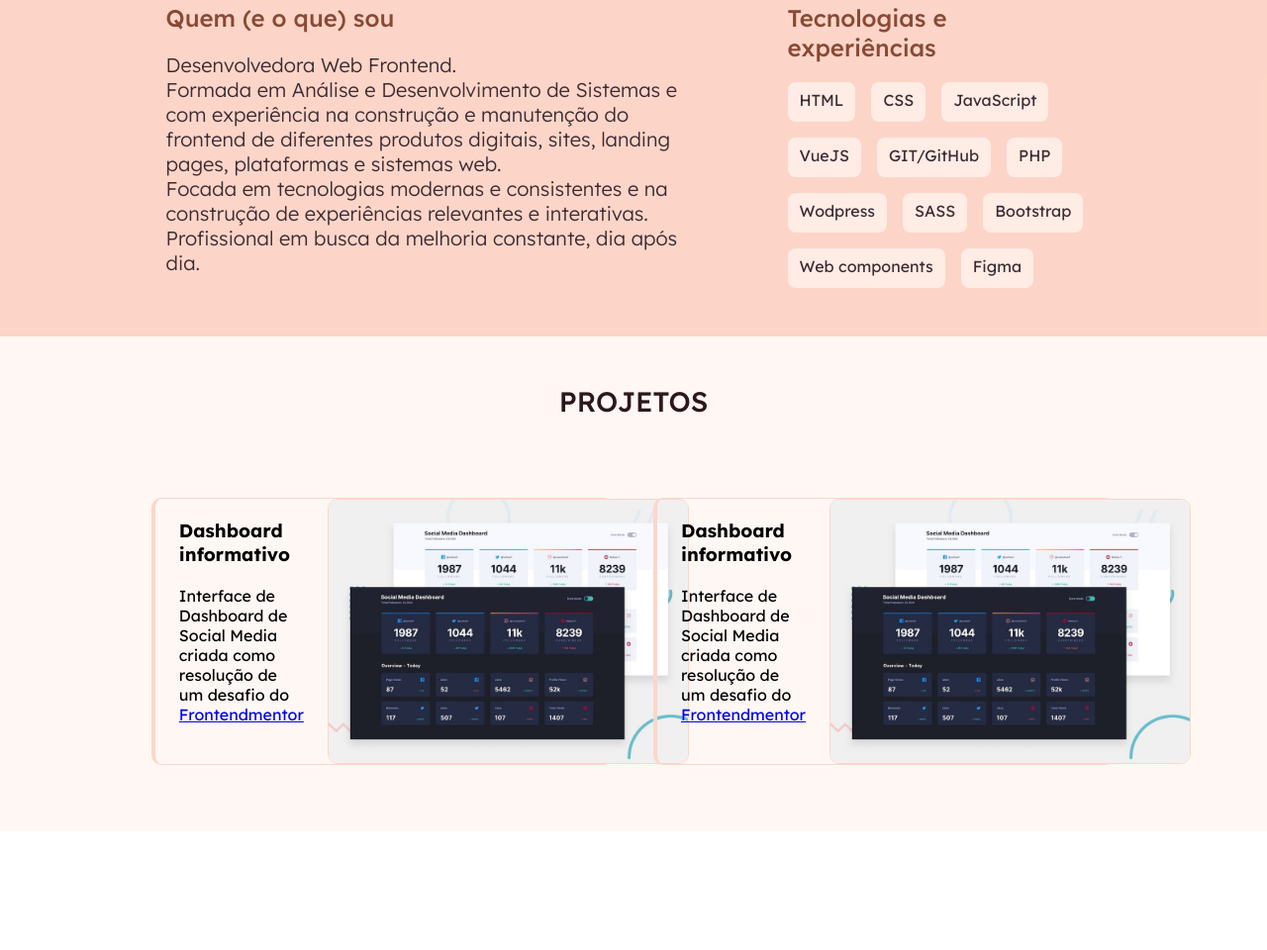
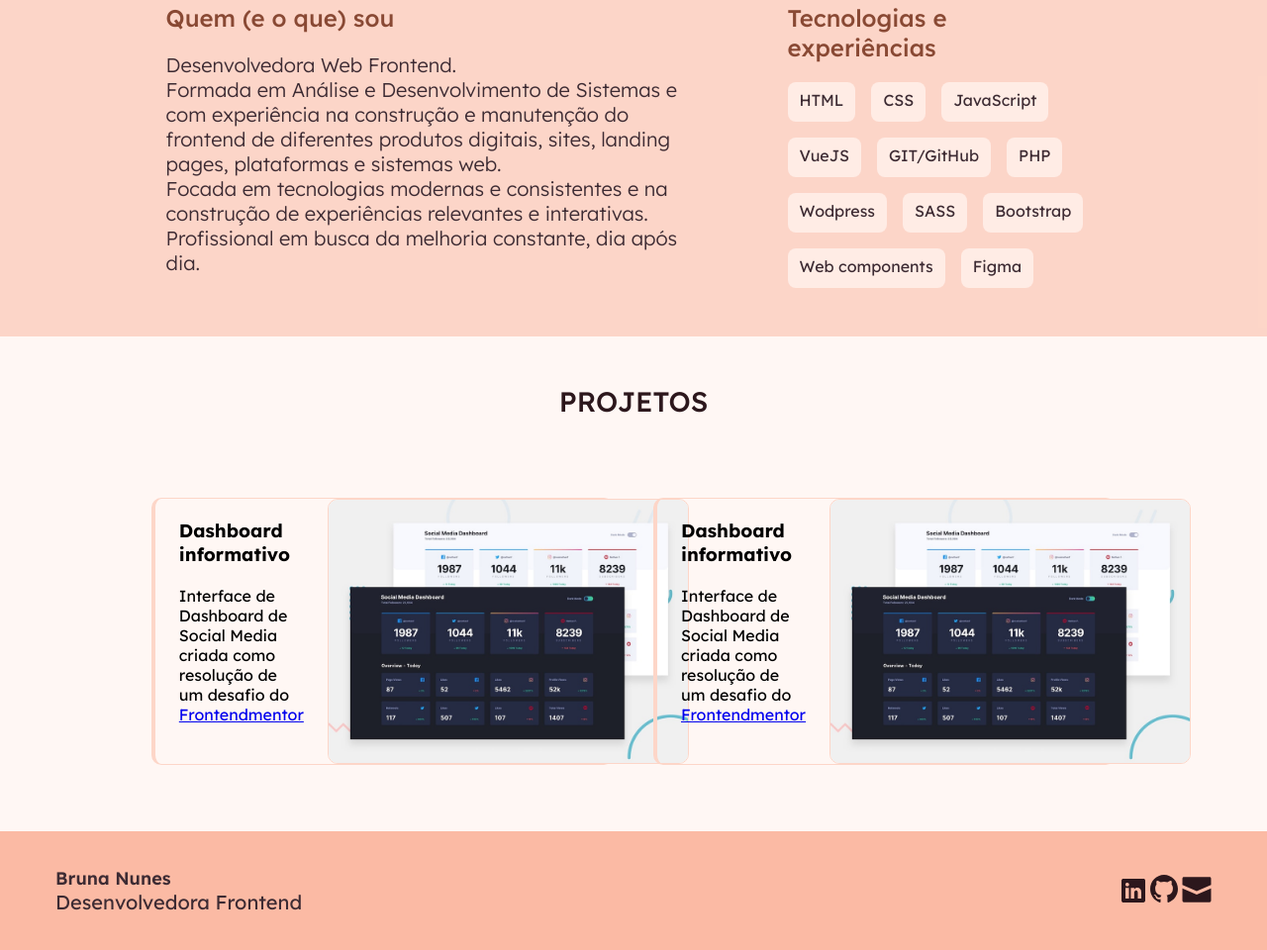
Before and after one commit to bruna-nunes/bruna-nunes.github.io, a plain HTML site: page index.html in a window 1280 px wide. Shown: the part 940-1900 px from the top of the page at 99% size. Before the commit the page ends 1780 px from the top, so only its background shows below. Drawn offline with Linux system fonts and the light colour scheme.

Commit message:
feat: create footer

```diff
--- a/index.html
+++ b/index.html
@@ -121,5 +121,24 @@
             </div>
         </section>
     </main>
+    <footer class="main-footer">
+        <div class="content wrapper">
+            <p>
+                <span>Bruna Nunes</span>
+                Desenvolvedora Frontend
+            </p>
+            <div class="socials">
+                <a href="https://www.linkedin.com/in/bruna-gnunes/" rel="noreferrer noopener" target="_blank">
+                    <img src="./resources/imgs/icons/icon-linkedin.svg" width="24" height="24" alt="">
+                </a>
+                <a href="https://github.com/bruna-nunes" rel="noreferrer noopener" target="_blank">
+                    <img src="./resources/imgs/icons/icon-github.svg"  width="28" height="28" alt="">
+                </a>
+                <a href="mailto:brunanunes997@gmail.com" rel="noreferrer noopener" target="_blank">
+                    <img src="./resources/imgs/icons/icon-email.svg" width="30" height="26" alt="">
+                </a>
+            </div>
+        </div>
+    </footer>
 </body>
 </html>
--- a/resources/css/style.css
+++ b/resources/css/style.css
@@ -280,3 +280,32 @@ body {
     border-radius: 10px;
     border: 1px solid #FDD6C8;
 }
+
+.main-footer {
+    background-color: #FBBAA4;
+    min-height: 120px;
+    display: flex;
+    align-items: center;
+}
+.main-footer .content {
+    display: flex;
+    justify-content: space-between;
+    align-items: center;
+}
+
+.main-footer .content p {
+    display: flex;
+    flex-direction: column;
+    font-size: 20px;
+    color: #3D2B33;
+}
+
+.main-footer .content p span {
+    font-size: 18px;
+    font-weight: 600;
+    color: #3D2B33;
+}
+
+.main-footer .content .socials a {
+    text-decoration: none;
+}
```
